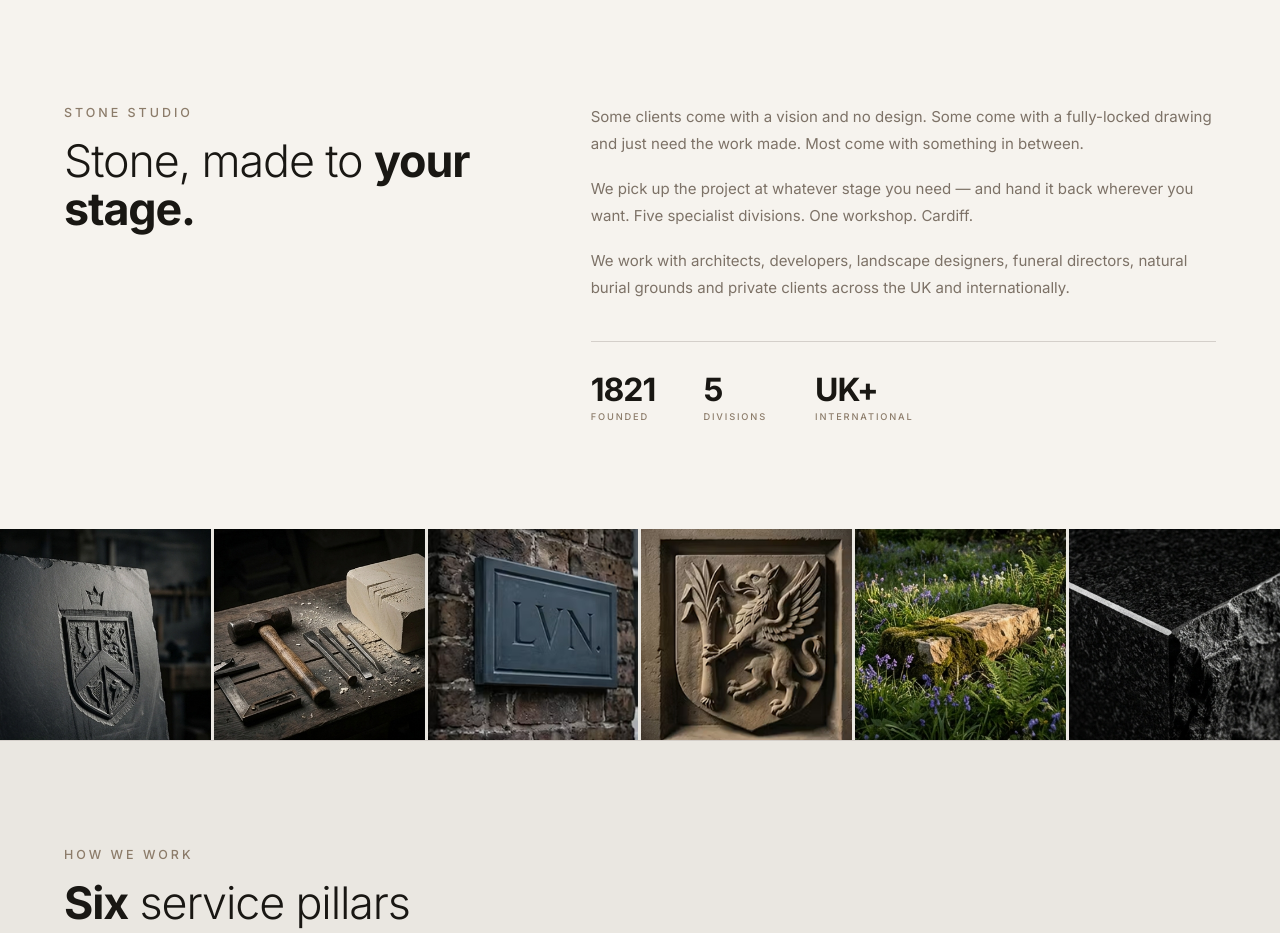
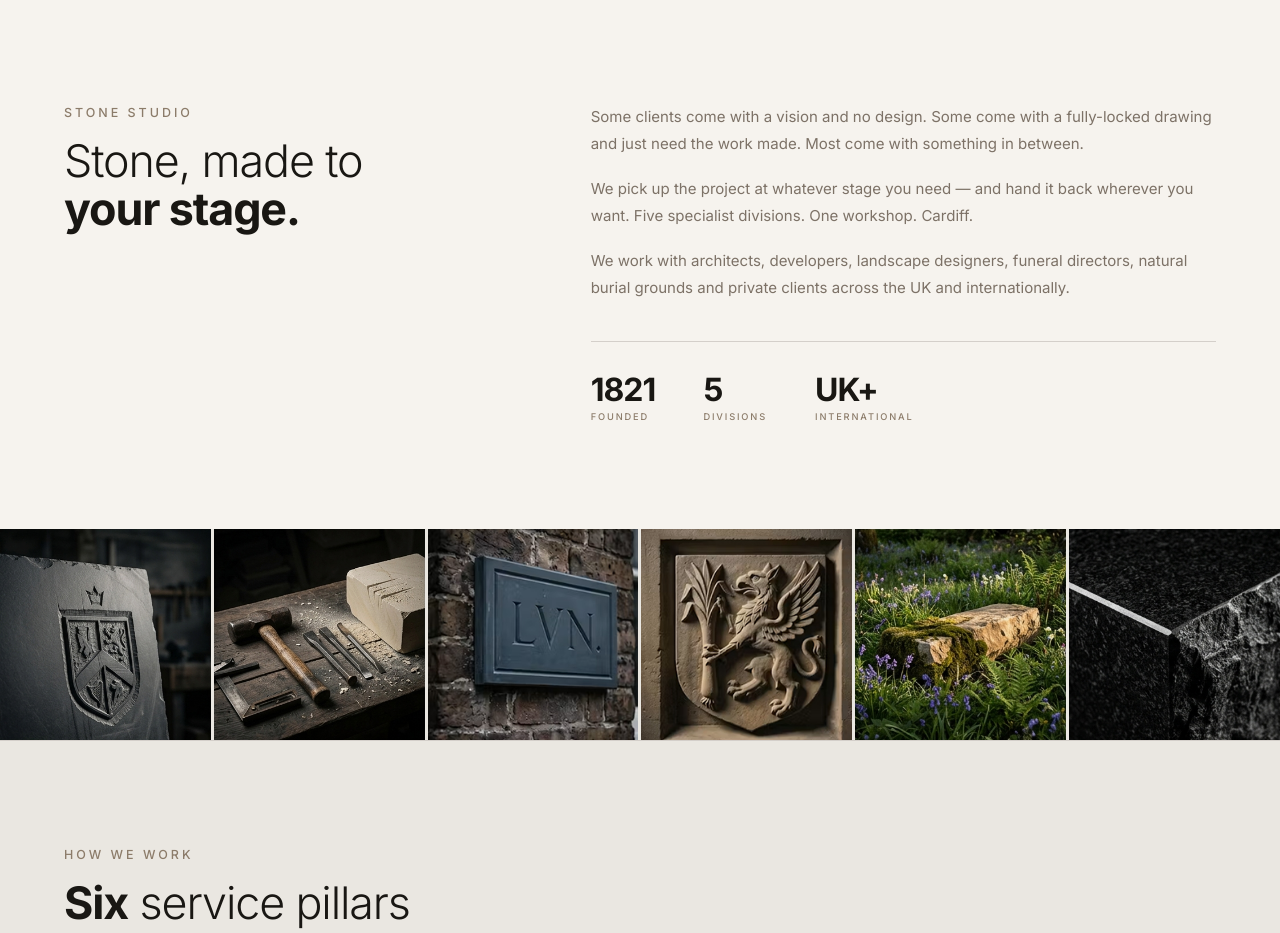
Before and after one commit to MS-Group-Developments/stone-studio, a plain HTML site: page index.html in a window 1280 px wide. Shown: the part 802-1735 px from the top of the page. Drawn offline with Linux system fonts and the light colour scheme.

Commit message:
Heading layout: explicit line breaks

```diff
--- a/index.html
+++ b/index.html
@@ -180,7 +180,7 @@
       <div class="two-col">
         <div>
           <span class="label">Stone Studio</span>
-          <h2>Stone, made to <span style="font-weight:700">your stage.</span></h2>
+          <h2>Stone, made to<br><span style="font-weight:700">your stage.</span></h2>
         </div>
         <div>
           <p>Some clients come with a vision and no design. Some come with a fully-locked drawing and just need the work made. Most come with something in between.</p>
```
